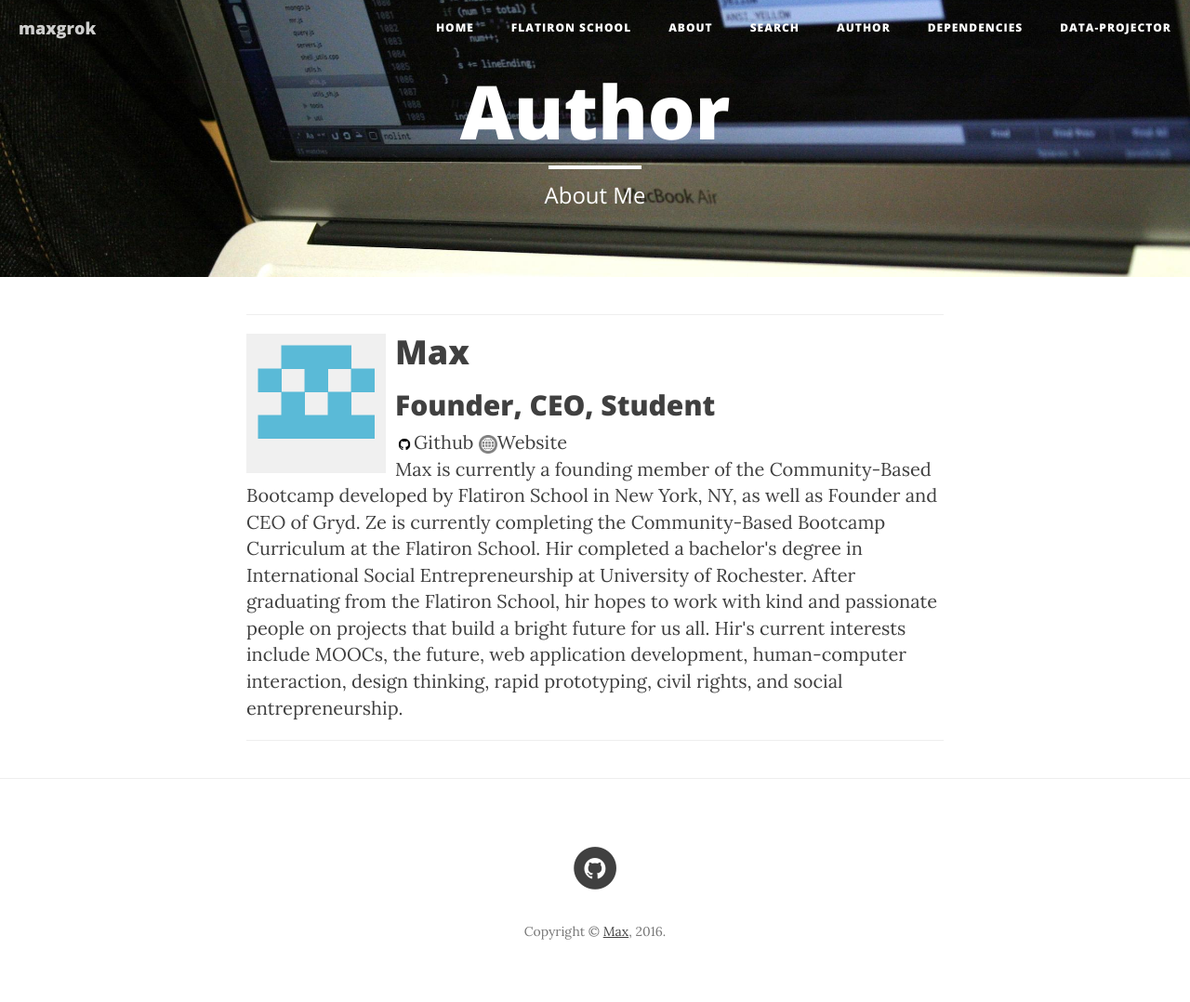
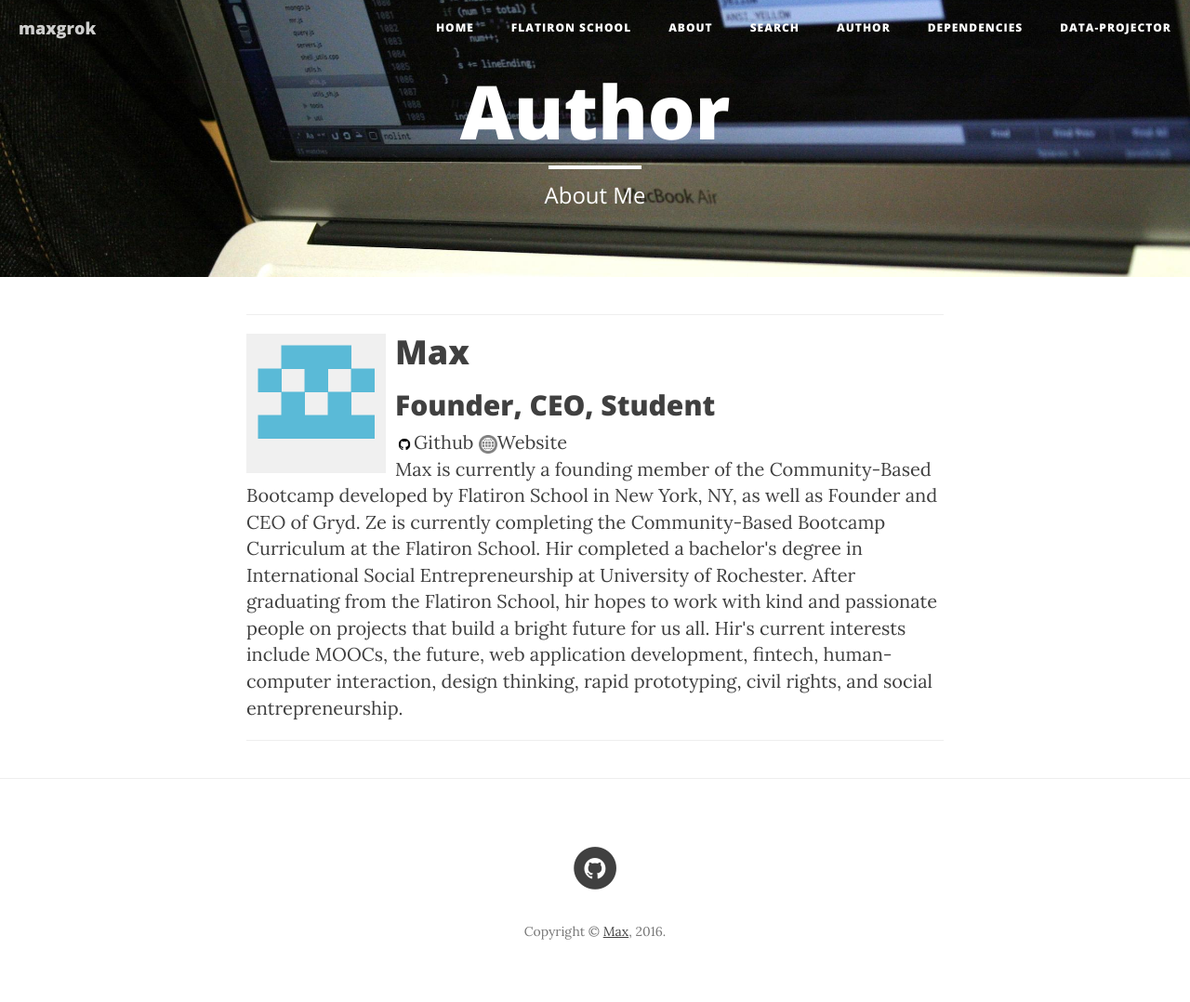
Before and after one commit to maxgrok/maxgrok.github.io_oldversion, a Jekyll site: the page built from members.html, in a window 1280 px wide. Shown: the whole page at 93% size. Built offline with Jekyll 4.4.1, drawn with Linux system fonts in a browser that asks for light colours; nearby versions of some CDN libraries.

Commit message:
Editing members, about, flatiron

```diff
--- a/_data/members.yml
+++ b/_data/members.yml
@@ -4,7 +4,7 @@
   role: Founder, CEO, Student
   img: "../img/avatar.png"
   github: maxgrok
-  bio: Max is currently a founding member of the Community-Based Bootcamp developed by <a href="http://www.flatironschool.com/">Flatiron School</a> in New York, NY, as well as Founder and CEO of <a href="http://www.grydit.com/">Gryd</a>. Ze is currently completing the Community-Based Bootcamp Curriculum at the Flatiron School. Hir completed a bachelor's degree in International Social Entrepreneurship at <a href="http://www.rochester.edu/">University of Rochester</a>. After graduating from the Flatiron School, hir hopes to work with kind and passionate people on projects that build a bright future for us all. Hir's current interests include MOOCs, the future, web application development, human-computer interaction, design thinking, rapid prototyping, civil rights, and social entrepreneurship.
+  bio: Max is currently a founding member of the Community-Based Bootcamp developed by <a href="http://www.flatironschool.com/">Flatiron School</a> in New York, NY, as well as Founder and CEO of <a href="http://www.grydit.com/">Gryd</a>. Ze is currently completing the Community-Based Bootcamp Curriculum at the Flatiron School. Hir completed a bachelor's degree in International Social Entrepreneurship at <a href="http://www.rochester.edu/">University of Rochester</a>. After graduating from the Flatiron School, hir hopes to work with kind and passionate people on projects that build a bright future for us all. Hir's current interests include MOOCs, the future, web application development, fintech, human-computer interaction, design thinking, rapid prototyping, civil rights, and social entrepreneurship.
   url: http://maxgrok.github.io/
   visible: true
 
```
Also changed, not shown: about.md (+1 -1 lines), projects/flatironschool.md (line endings or trailing spaces).
